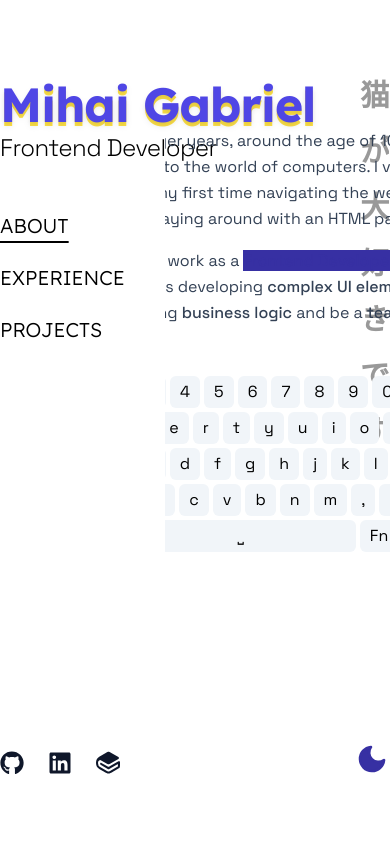
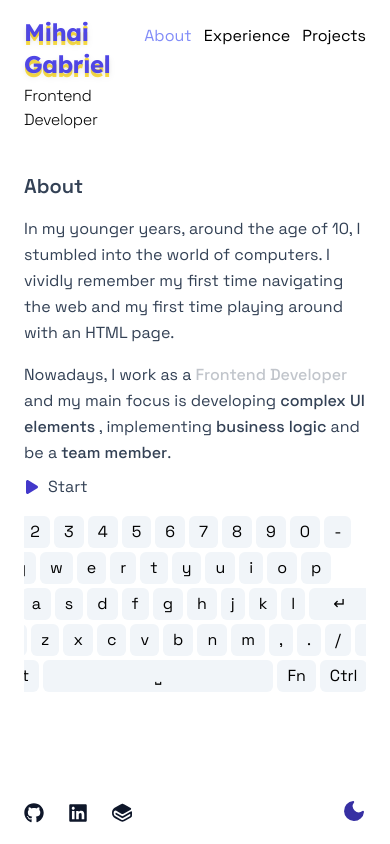
Before and after one commit to mihai-gabriel/mihai-gabriel.github.io, a SvelteKit app: page / in a window 390 px wide. Built offline with nearby package versions, Linux system fonts and the light colour scheme; a web font is replaced by a local one.

Commit message:
Add responsiveness

```diff
--- a/src/app.css
+++ b/src/app.css
@@ -6,3 +6,25 @@
   font-family: MovementV;
   src: url('/fonts/MovementV.ttf');
 }
+
+@supports not selector(::-webkit-scrollbar) {
+  body {
+    scrollbar-color: #475569 transparent;
+    scrollbar-width: thin;
+  }
+}
+
+@supports selector(::-webkit-scrollbar) {
+  ::-webkit-scrollbar {
+    width: 4px;
+  }
+
+  ::-webkit-scrollbar-track {
+    border-radius: 4px;
+  }
+
+  ::-webkit-scrollbar-thumb {
+    border-radius: 4px;
+    background-color: #475569;
+  }
+}
--- a/src/lib/Bulb.svelte
+++ b/src/lib/Bulb.svelte
@@ -20,7 +20,7 @@
 
 <svelte:document />
 
-<div class="z-20 self-end px-0.5">
+<div class="z-20 translate-y-0.5">
   <button on:click={toggleTheme}>
     {#if theme !== 'light'}
       <svg
@@ -30,7 +30,7 @@
         fill="currentColor"
         stroke-linecap="round"
         stroke-linejoin="round"
-        class="h-8 w-8 text-yellow-500"
+        class="h-6 w-6 text-yellow-500 lg:h-7 lg:w-7 xl:h-8 xl:w-8"
       >
         <circle cx="12" cy="12" r="5"></circle>
         <line x1="12" y1="1" x2="12" y2="3"></line>
@@ -51,7 +51,7 @@
         stroke-width="2"
         stroke-linecap="round"
         stroke-linejoin="round"
-        class="h8 w-8 text-indigo-800"
+        class="h-6 w-6 text-indigo-800 lg:h-7 lg:w-7 xl:h-8 xl:w-8"
       >
         <path d="M21 12.79A9 9 0 1 1 11.21 3 7 7 0 0 0 21 12.79z" />
       </svg>
--- a/src/lib/JapaneseText.svelte
+++ b/src/lib/JapaneseText.svelte
@@ -12,7 +12,7 @@
   <a
     href="#"
     in:fly={{ delay: 400, opacity: 0, duration: 800, easing: cubicOut }}
-    class="font-mplus absolute self-end text-3xl font-bold tracking-[26px] opacity-40 [writing-mode:vertical-lr] hover:text-indigo-600 hover:opacity-90 dark:text-slate-100 dark:hover:text-slate-200"
+    class="absolute hidden self-end font-mplus font-bold tracking-[26px] opacity-40 [writing-mode:vertical-lr] hover:text-indigo-600 hover:opacity-90 md:block md:text-xl lg:text-2xl xl:text-3xl dark:text-slate-100 dark:hover:text-slate-200"
   >
     猫が大好きです
   </a>
--- /dev/null
+++ b/src/lib/MobileNavigation.svelte
@@ -0,0 +1,9 @@
+<script>
+  import { page } from '$app/stores';
+</script>
+
+<nav class="flex flex-row space-x-3 py-2 md:hidden dark:text-slate-300">
+  <a href="/" class:text-indigo-400={$page.url.pathname === '/'}>About</a>
+  <a href="/experience" class:text-indigo-400={$page.url.pathname === '/experience/'}>Experience</a>
+  <a href="/projects" class:text-indigo-400={$page.url.pathname === '/projects/'}>Projects</a>
+</nav>
--- /dev/null
+++ b/src/lib/Navigation.svelte
@@ -0,0 +1,19 @@
+<script>
+  import { page } from '$app/stores';
+</script>
+
+<nav>
+  <ul
+    class="mt-12 hidden space-y-6 font-lexend text-sm font-light uppercase md:block lg:text-lg xl:text-xl dark:text-slate-100"
+  >
+    <li class="decoration-2 underline-offset-8" class:underline={$page.url.pathname === '/'}>
+      <a href="/">About</a>
+    </li>
+    <li class="decoration-2 underline-offset-8">
+      <a href="/experience" class:underline={$page.url.pathname === '/experience/'}>Experience</a>
+    </li>
+    <li class="decoration-2 underline-offset-8">
+      <a href="/projects" class:underline={$page.url.pathname === '/projects/'}>Projects</a>
+    </li>
+  </ul>
+</nav>
--- a/src/lib/Socials.svelte
+++ b/src/lib/Socials.svelte
@@ -2,7 +2,7 @@
   export let displayed = ['github'];
 </script>
 
-<div class="flex flex-row space-x-6">
+<div class="flex flex-1 flex-row space-x-6">
   <a
     class="block text-slate-900 hover:text-slate-500 dark:text-slate-300 dark:hover:text-slate-400"
     class:hidden={!displayed.includes('github')}
@@ -13,7 +13,7 @@
     <svg
       xmlns="http://www.w3.org/2000/svg"
       viewBox="0 0 496 512"
-      class="h-6 w-6"
+      class="h-5 w-5 lg:h-6 lg:w-6"
       fill="currentColor"
     >
       <path
@@ -32,7 +32,7 @@
     <svg
       xmlns="http://www.w3.org/2000/svg"
       viewBox="0 0 448 512"
-      class="h-6 w-6"
+      class="h-5 w-5 lg:h-6 lg:w-6"
       fill="currentColor"
     >
       <path
@@ -48,7 +48,12 @@
     target="_blank"
   >
     <span class="sr-only">Gitbook</span>
-    <svg xmlns="http://www.w3.org/2000/svg" viewBox="0 0 32 30" class="h-6 w-6" fill="currentColor">
+    <svg
+      xmlns="http://www.w3.org/2000/svg"
+      viewBox="0 0 32 30"
+      class="h-5 w-5 lg:h-6 lg:w-6"
+      fill="currentColor"
+    >
       <path
         d="M13.478 15.34c1.564.904 2.347 1.355 3.206 1.356.859 0 1.642-.45 3.208-1.35l9.983-5.738a1.452 1.452 0 0 0 0-2.519l-9.987-5.74C18.324.449 17.542-.001 16.683 0c-.858 0-1.64.45-3.204 1.351L4.894 6.295l-.125.072A9.638 9.638 0 0 0 0 14.617v.289a9.639 9.639 0 0 0 4.885 8.316l5.377 3.105c3.134 1.809 4.7 2.714 6.422 2.714 1.72 0 3.288-.903 6.422-2.71l5.677-3.273c1.57-.904 2.355-1.357 2.786-2.103.431-.746.431-1.652.431-3.463v-3.5a1.385 1.385 0 0 0-2.076-1.202l-11.64 6.692c-.782.449-1.172.673-1.6.673-.43 0-.82-.224-1.601-.672l-7.88-4.523c-.394-.226-.591-.34-.75-.36a.803.803 0 0 0-.846.493c-.06.148-.06.376-.057.83.002.336.003.503.034.657.07.345.252.658.517.89.118.103.263.187.553.354l8.424 4.862c.784.452 1.175.678 1.605.678.43 0 .822-.226 1.606-.677l10.325-5.952c.267-.154.401-.231.502-.173.1.058.1.212.1.521v1.588c0 .453 0 .68-.108.866-.108.186-.304.3-.696.525l-8.516 4.91c-1.568.903-2.352 1.355-3.213 1.355-.86 0-1.643-.453-3.21-1.359l-7.968-4.602-.05-.029a5.472 5.472 0 0 1-2.71-4.697v-1.515c0-1.068.568-2.055 1.492-2.59a2.638 2.638 0 0 1 2.641-.003l6.6 3.809Z"
       />
--- a/src/lib/Title.svelte
+++ b/src/lib/Title.svelte
@@ -12,14 +12,14 @@
 
 <div class="relative">
   <h1
-    class="pointer-events-none absolute top-1 -z-10 w-full font-lexend text-5xl font-bold tracking-tight text-yellow-300 dark:hidden"
+    class="pointer-events-none absolute top-1 -z-10 w-full font-lexend text-2xl font-bold tracking-tight text-yellow-300 md:text-3xl lg:text-4xl xl:text-5xl dark:hidden"
   >
     {text}
   </h1>
   {#if textTransition}
     <h1
       in:fly={{ delay: 600, opacity: 0, y: -10, duration: 800, easing: cubicOut }}
-      class="font-lexend text-5xl font-bold tracking-tight text-indigo-600 drop-shadow-md dark:text-white"
+      class="font-lexend text-2xl font-bold tracking-tight text-indigo-600 drop-shadow-md md:text-3xl lg:text-4xl xl:text-5xl dark:text-white"
     >
       {text}
     </h1>
--- a/src/routes/(app)/+layout.svelte
+++ b/src/routes/(app)/+layout.svelte
@@ -1,45 +1,44 @@
 <script>
-  import { page } from '$app/stores';
   import Title from '$lib/Title.svelte';
   import Socials from '$lib/Socials.svelte';
   import JapaneseText from '$lib/JapaneseText.svelte';
   import Bulb from '$lib/Bulb.svelte';
+  import Navigation from '$lib/Navigation.svelte';
+  import MobileNavigation from '$lib/MobileNavigation.svelte';
 </script>
 
 <div class="-z-10 h-lvh w-full font-space dark:bg-slate-800">
-  <div class="container relative z-0 mx-auto flex h-full max-w-screen-xl flex-col py-20">
-    <div class="flex flex-col items-start space-y-1 rounded-xl">
-      <Title text="Mihai Gabriel" />
-      <h2 class="font-space text-2xl font-light tracking-tight dark:text-white">
-        Frontend Developer
-      </h2>
+  <div
+    class="container relative z-0 mx-auto flex h-full max-w-screen-xl flex-col px-6 py-4 md:py-20"
+  >
+    <div class="mb-10 flex flex-row md:mb-0">
+      <div class="flex flex-1 flex-col items-start space-y-1 rounded-xl">
+        <Title text="Mihai Gabriel" />
+        <h2 class="font-space font-light tracking-tight md:text-lg xl:text-2xl dark:text-slate-300">
+          Frontend Developer
+        </h2>
+      </div>
+      <MobileNavigation />
     </div>
 
     <JapaneseText />
 
-    <div class="flex min-h-[80%] flex-row space-x-10">
-      <ul class="mt-12 space-y-6 font-lexend text-xl font-light uppercase dark:text-slate-100">
-        <li class="decoration-2 underline-offset-8" class:underline={$page.url.pathname === '/'}>
-          <a href="/">About</a>
-        </li>
-        <li class="decoration-2 underline-offset-8">
-          <a href="/experience" class:underline={$page.url.pathname === '/experience/'}
-            >Experience</a
-          >
-        </li>
-        <li class="decoration-2 underline-offset-8">
-          <a href="/projects" class:underline={$page.url.pathname === '/projects/'}>Projects</a>
-        </li>
-      </ul>
-
-      <div class="-mt-[80px] flex w-full justify-center overflow-y-auto pb-12 dark:text-slate-200">
+    <div class="flex min-h-[80%] flex-col space-x-0 md:flex-row md:space-x-10">
+      <Navigation />
+      <div
+        class="flex w-full justify-center pb-12 md:-mt-[64px] lg:-mt-[68px] xl:-mt-[80px] dark:text-slate-200"
+      >
         <slot />
       </div>
     </div>
+  </div>
 
-    <footer class="flex flex-row items-center justify-between space-x-6 py-8">
+  <footer
+    class="fixed bottom-0 flex w-full items-center space-x-6 bg-white py-4 md:py-8 dark:bg-slate-800"
+  >
+    <div class="mx-auto flex w-full max-w-screen-xl flex-row items-center px-6">
       <Socials displayed={['linkedin', 'github', 'gitbook']} />
       <Bulb />
-    </footer>
-  </div>
+    </div>
+  </footer>
 </div>
--- a/src/routes/(app)/+page.svelte
+++ b/src/routes/(app)/+page.svelte
@@ -42,7 +42,7 @@
   });
 </script>
 
-<section class="relative flex flex-col items-center">
+<section class="relative flex flex-col items-center overflow-y-auto">
   <article class="max-w-xl leading-relaxed text-slate-700 dark:text-slate-300">
     <h2 class="mb-4 text-xl font-semibold dark:text-slate-200">About</h2>
     <p class="mb-4">
@@ -67,26 +67,28 @@
             >
               Frontend Developer
             </span>
-          {:else}
-            <span
-              class="select-none font-medium {spoiler
-                ? 'dark:bg-indigo-400 dark:text-indigo-400'
-                : ''}"
-              class:bg-indigo-800={spoiler}
-              class:text-indigo-800={spoiler}
-            >
+          {:else if !spoiler}
+            <!--            <span-->
+            <!--              class="select-none font-medium {spoiler-->
+            <!--                ? 'dark:bg-indigo-400 dark:text-indigo-400'-->
+            <!--                : ''}"-->
+            <!--              class:bg-indigo-800={spoiler}-->
+            <!--              class:text-indigo-800={spoiler}-->
+            <!--            >-->
+            <span class="font-medium hover:text-indigo-800 dark:hover:text-indigo-300">
               Frontend Developer
             </span>
           {/if}
         </div>
       </div>
       and my main focus is developing
-      <span class="font-medium hover:text-indigo-600 dark:hover:text-indigo-300"
-        >complex UI elements</span
-      >, implementing
-      <span class="font-medium hover:text-indigo-600 dark:hover:text-indigo-300"
-        >business logic</span
-      >
+      <span class="font-medium hover:text-indigo-600 dark:hover:text-indigo-300">
+        complex UI elements
+      </span>
+      , implementing
+      <span class="font-medium hover:text-indigo-600 dark:hover:text-indigo-300">
+        business logic
+      </span>
       and be a
       <span class="font-medium hover:text-indigo-600 dark:hover:text-indigo-300">team member</span>.
     </div>
```
